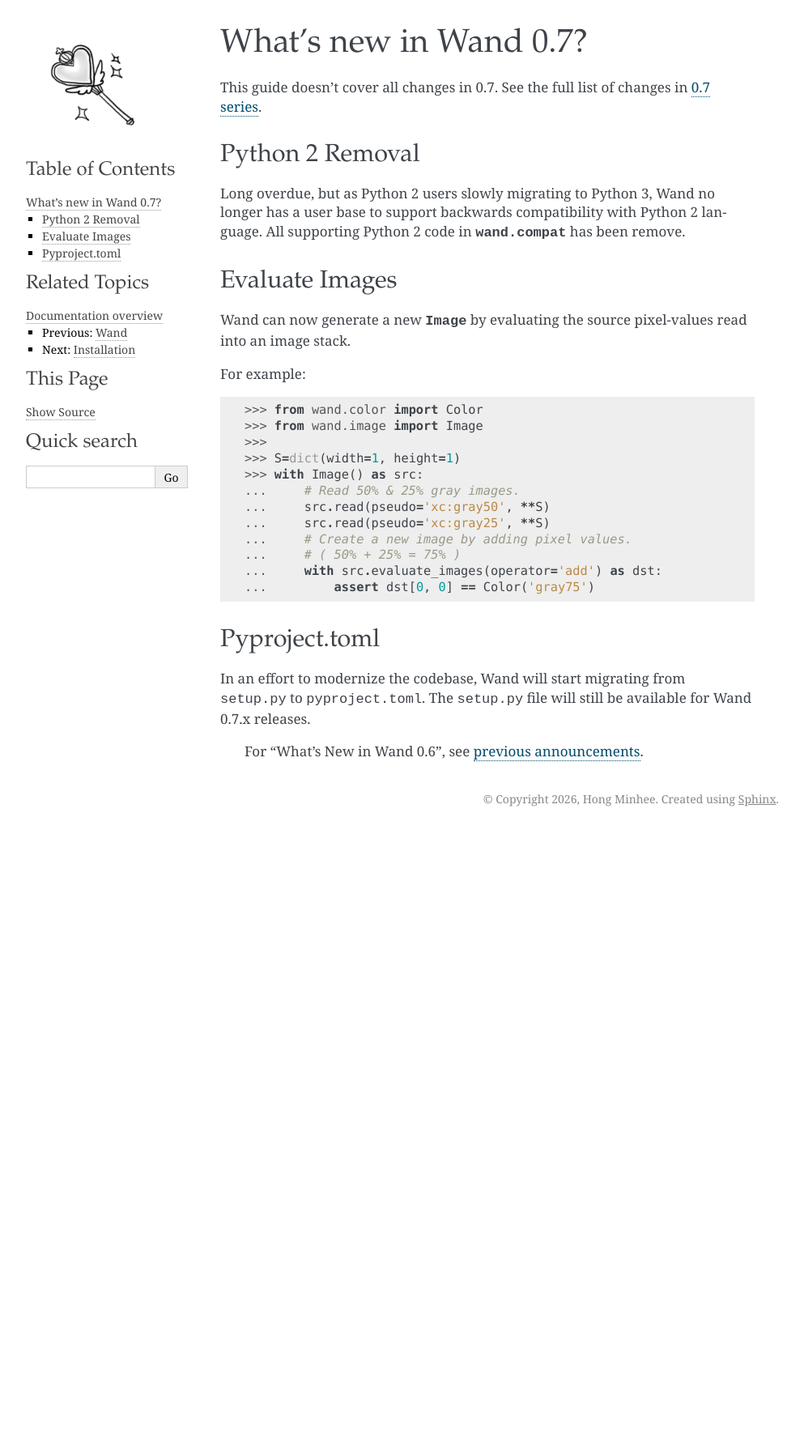
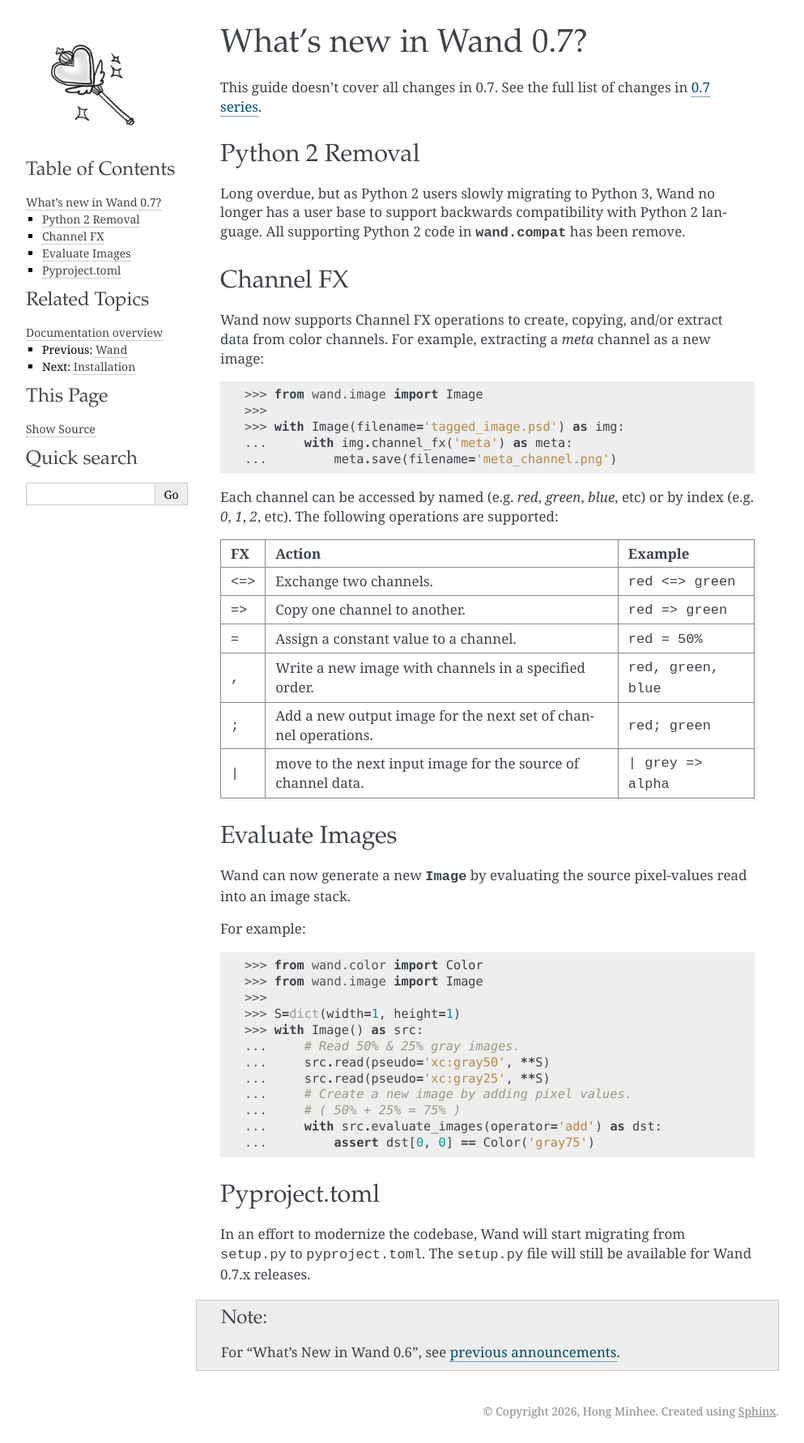
Before and after one commit to emcconville/wand, a Sphinx documentation site: the page built from docs/whatsnew/0.7.rst, in a window 1280 px wide. Shown: the whole page at 81% size, without its empty margins (148-1141 px from the left). Built offline with Sphinx 7.4.7, drawn with Linux system fonts in a browser that asks for light colours; some web fonts are replaced; before the commit the page ends 1026 px from its top, so only the background shows below that.

Commit message:
Updated What's New doc to include Image.channel_fx example

```diff
--- a/docs/changes.rst
+++ b/docs/changes.rst
@@ -43,6 +43,7 @@
 
  - [DOC] Updated Python versions to reflect current regression testing.
  - [TEST] Added Python 3.12 regression test. [:issue:`648` by Thijs Triemstra]
+ - [TEST] Added pyproject.toml regression test.
 
 
 .. _changelog-0.6:
--- a/docs/whatsnew/0.7.rst
+++ b/docs/whatsnew/0.7.rst
@@ -11,6 +11,37 @@
 longer has a user base to support backwards compatibility with Python 2
 language. All supporting Python 2 code in :mod:`wand.compat` has been
 remove.
+
+
+Channel FX
+''''''''''
+Wand now supports Channel FX operations to create, copying, and/or extract data
+from color channels.  For example, extracting a `meta` channel as a new image::
+
+    >>> from wand.image import Image
+    >>>
+    >>> with Image(filename='tagged_image.psd') as img:
+    ...     with img.channel_fx('meta') as meta:
+    ...         meta.save(filename='meta_channel.png')
+
+Each channel can be accessed by named (e.g. `red`, `green`, `blue`, etc)
+or by index (e.g. `0`, `1`, `2`, etc). The following operations are supported:
+
++---------+----------------------------------------------------------------+----------------------+
+| FX      | Action                                                         | Example              |
++=========+================================================================+======================+
+| ``<=>`` | Exchange two channels.                                         | ``red <=> green``    |
++---------+----------------------------------------------------------------+----------------------+
+| ``=>``  | Copy one channel to another.                                   | ``red => green``     |
++---------+----------------------------------------------------------------+----------------------+
+| ``=``   | Assign a constant value to a channel.                          | ``red = 50%``        |
++---------+----------------------------------------------------------------+----------------------+
+| ``,``   | Write a new image with channels in a specified order.          | ``red, green, blue`` |
++---------+----------------------------------------------------------------+----------------------+
+| ``;``   | Add a new output image for the next set of channel operations. | ``red; green``       |
++---------+----------------------------------------------------------------+----------------------+
+| ``|``   | move to the next input image for the source of channel data.   | ``| grey => alpha``  |
++---------+----------------------------------------------------------------+----------------------+
 
 
 Evaluate Images
@@ -43,6 +74,8 @@
 will still be available for Wand 0.7.x releases.
 
 
+.. note::
+
     For "What's New in Wand 0.6", see `previous announcements`_.
 
     .. _previous announcements: 0.6.html
```
